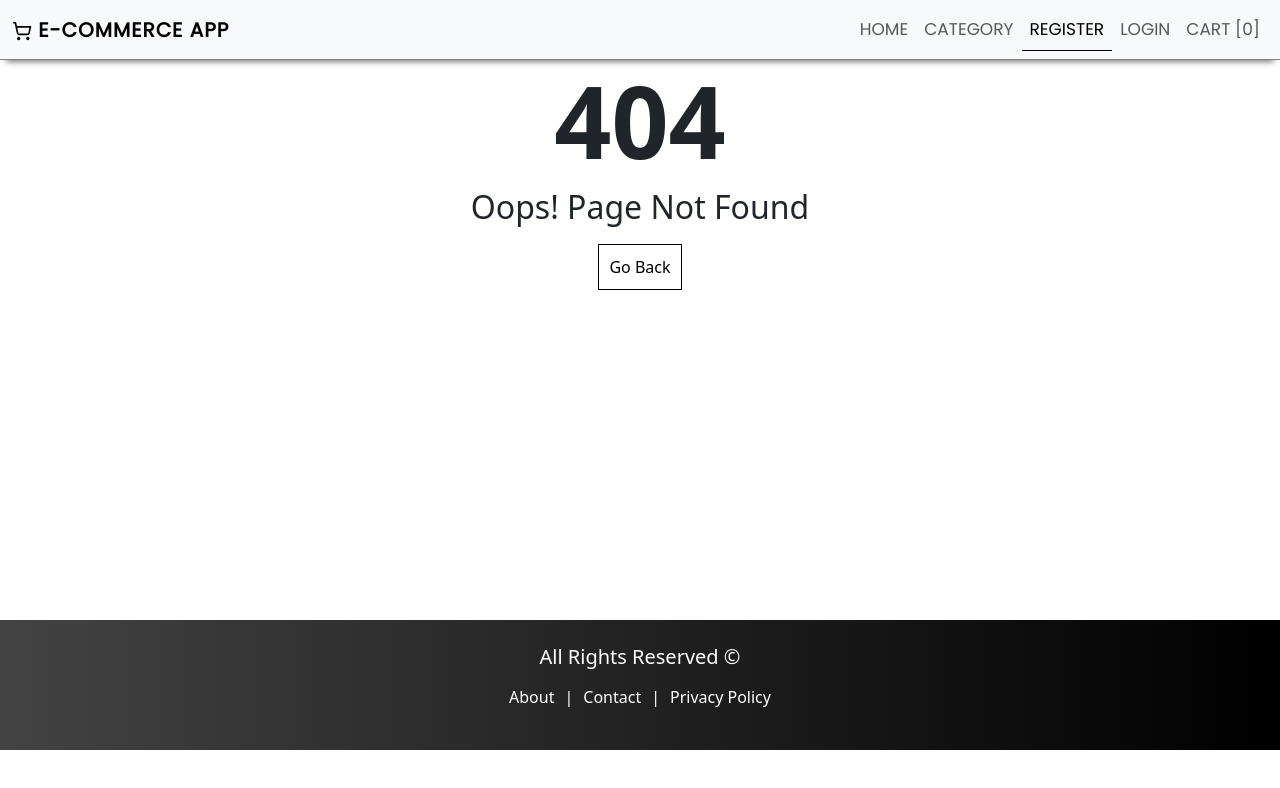
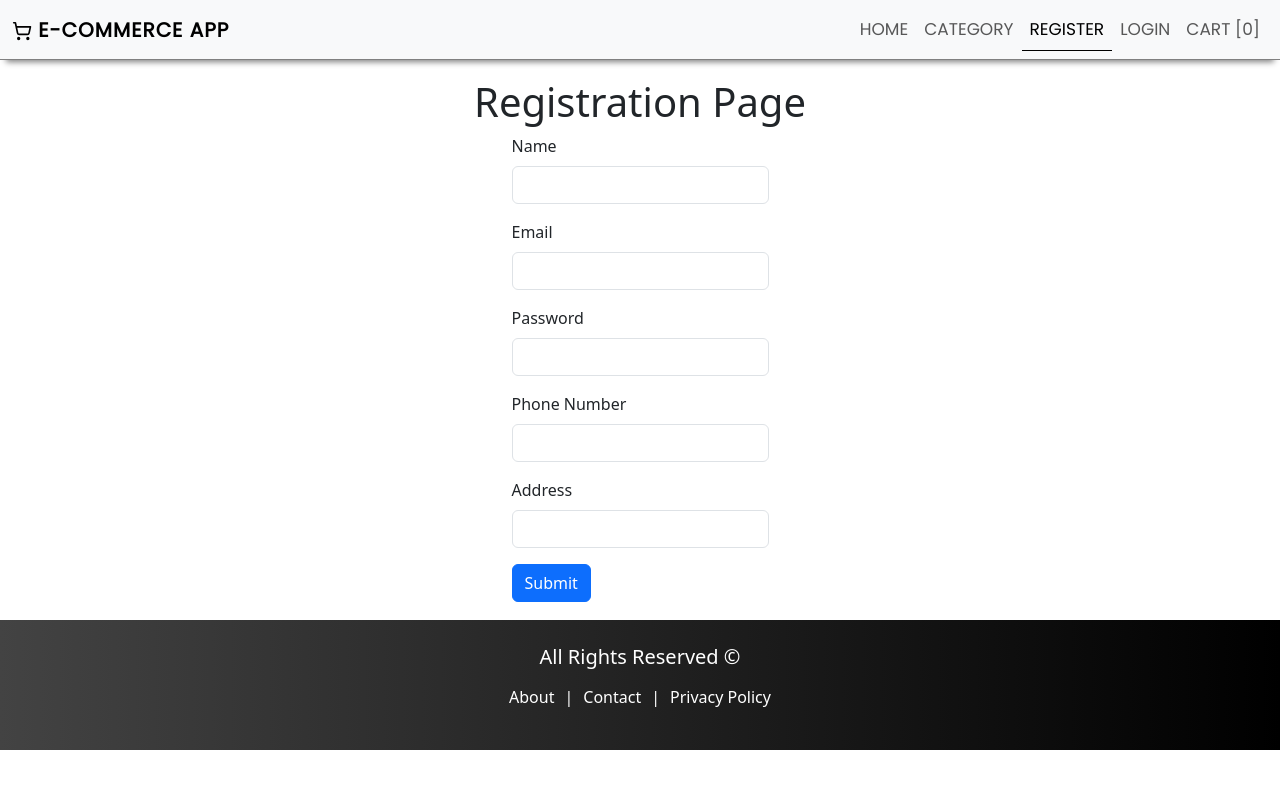
Before and after one commit to nishi-k26/E-commerce, a React (Create React App) app in the folder client/: page /register in a window 1280 px wide. Before the commit this address had no page. Shown: the top 788 px of the page. Built offline with nearby package versions, Linux system fonts and the light colour scheme.

Commit message:
Changed Registration Page

```diff
--- a/client/src/App.js
+++ b/client/src/App.js
@@ -4,12 +4,16 @@ import About from './pages/About';
 import Contact from './pages/Contact';
 import Policy from './pages/Policy';
 import Pagenotfound from './pages/Pagenotfound';
+import Register from './pages/Auth/Register';
+import Login from './pages/Auth/Login';
 
 function App() {
   return (
     <>
     <Routes>
       <Route path='/' element={<HomePage/>}/>
+      <Route path='/register' element={<Register/>}/>
+      <Route path='/login' element={<Login/>}/>
       <Route path='/about' element={<About/>}/>
       <Route path='/contact' element={<Contact/>}/>
       <Route path='/policy' element={<Policy/>}/>
--- a/client/src/index.css
+++ b/client/src/index.css
@@ -90,3 +90,12 @@
     align-items: center;
     justify-content: center;
 }
+
+/* === Registration Page === */
+.register{
+    display: flex;
+    align-items: center;
+    justify-content: center;
+    height: 70vh;
+    flex-direction: column;
+}
--- /dev/null
+++ b/client/src/pages/Auth/Login.js
@@ -0,0 +1,12 @@
+import React from 'react'
+import Layout from './../../components/Layout/Layout';
+
+const Login = () => {
+  return (
+    <Layout title='Login'>
+        <h1>Login Page</h1>
+    </Layout>
+  )
+}
+
+export default Login
--- /dev/null
+++ b/client/src/pages/Auth/Register.js
@@ -0,0 +1,55 @@
+import React,{useState} from 'react'
+import Layout from './../../components/Layout/Layout';
+
+const Register = () => {
+    const [name,setName] = useState("")
+    const [email,setEmail] = useState("")
+    const [password,setPassword] = useState("")
+    const [phone,setPhone] = useState("")
+    const [address,setAddress] = useState("")
+
+    //form function
+    const handleSubmit = (e) => {
+        e.preventDefault()
+        console.log(name,email,password,address,phone);
+    }
+  return (
+    <Layout title='Register'>
+        <div className="register">
+            <h1>Registration Page</h1>
+            <form onSubmit={handleSubmit}>
+
+            <div className="mb-3">
+                <label htmlFor="exampleInputName" className="form-label">Name</label>
+                <input type="text" value={name} onChange={(e) => setName(e.target.value)} className="form-control" id="exampleInputName" required/>
+            </div>
+
+            <div className="mb-3">
+                <label htmlFor="exampleInputEmail" className="form-label">Email</label>
+                <input type="email" value={email} onChange={(e) => setEmail(e.target.value)} className="form-control" id="exampleInputEmail" required/>
+            </div>
+
+            <div className="mb-3">
+                <label htmlFor="exampleInputPassword" className="form-label">Password</label>
+                <input type="password" value={password} onChange={(e) => setPassword(e.target.value)} className="form-control" id="exampleInputPassword" required/>
+            </div>
+
+            <div className="mb-3">
+                <label htmlFor="exampleInputPhone" className="form-label">Phone Number</label>
+                <input type="text" value={phone} onChange={(e) => setPhone(e.target.value)} className="form-control" id="exampleInputPhone" required/>
+            </div>
+
+            <div className="mb-3">
+                <label htmlFor="exampleInputAddress" className="form-label">Address</label>
+                <input type="text" value={address} onChange={(e) => setAddress(e.target.value)} className="form-control" id="exampleInputAddress" required/>
+            </div>
+
+            <button type="submit" className="btn btn-primary">Submit</button>
+
+            </form>
+        </div>
+    </Layout>
+  )
+}
+
+export default Register
```
